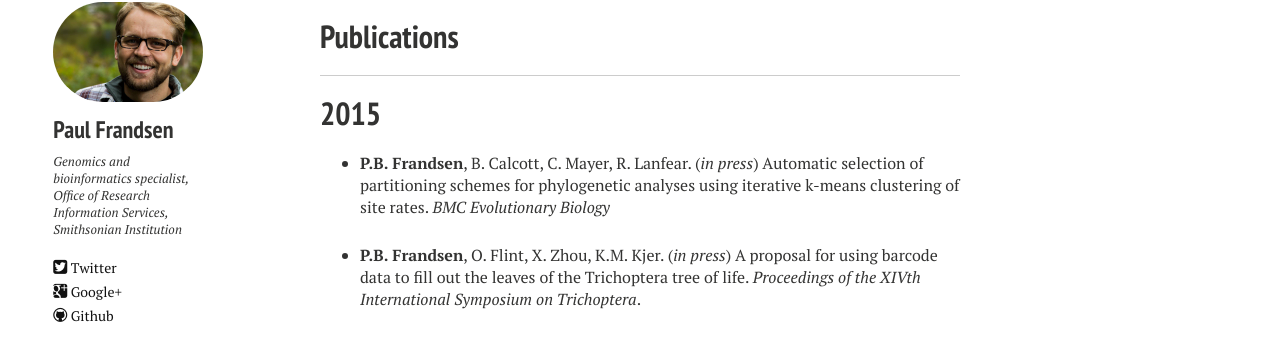
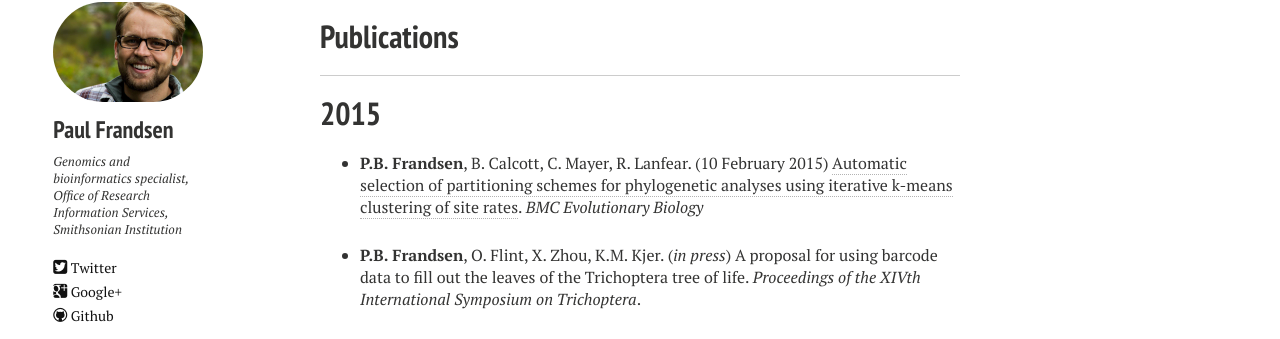
Before and after one commit to pbfrandsen/pbfrandsen.github.io, a Jekyll site: the page built from publications.md, in a window 1280 px wide. Shown: the part 423-762 px from the top of the page. Built offline with Jekyll 4.4.1, drawn with Linux system fonts in a browser that asks for light colours; nearby versions of some CDN libraries.

Commit message:
updated publications

```diff
--- a/publications.md
+++ b/publications.md
@@ -15,7 +15,7 @@ share:
 
 #2015
 
-* **P.B. Frandsen**, B. Calcott, C. Mayer, R. Lanfear. (*in press*) Automatic selection of partitioning schemes for phylogenetic analyses using iterative k-means clustering of site rates. *BMC Evolutionary Biology*
+* **P.B. Frandsen**, B. Calcott, C. Mayer, R. Lanfear. (10 February 2015) [Automatic selection of partitioning schemes for phylogenetic analyses using iterative k-means clustering of site rates](http://www.biomedcentral.com/1471-2148/15/13). *BMC Evolutionary Biology*
 
 * **P.B. Frandsen**, O. Flint, X. Zhou, K.M. Kjer. (*in press*) A proposal for using barcode data to fill out the leaves of the Trichoptera tree of life. *Proceedings of the XIVth International Symposium on Trichoptera*.
 
@@ -26,7 +26,7 @@ share:
 
 #2014
 
-* K.M. Kjer, X. Zhou, **P.B. Frandsen**, J. Thomas, R. Blahnik. (11 December 2014) <a href="http://www.senckenberg.de/files/content/forschung/publikationen/arthropodsystematics/asp_72_3/07_asp_72_3_kjer_et_al_345-354.pdf">Building species-level phylogeny using ribosomal DNA and COI barcodes: an example from the diverse caddisfly genus, *Chimarra* (Insecta: Trichoptera: Philopotamidae)</a>. *Arthropod Systematics and Phylogeny*.
+* K.M. Kjer, X. Zhou, **P.B. Frandsen**, J. Thomas, R. Blahnik. (11 December 2014) [Building species-level phylogeny using ribosomal DNA and COI barcodes: an example from the diverse caddisfly genus, *Chimarra* (Insecta: Trichoptera: Philopotamidae)](http://www.senckenberg.de/files/content/forschung/publikationen/arthropodsystematics/asp_72_3/07_asp_72_3_kjer_et_al_345-354.pdf). *Arthropod Systematics and Phylogeny*.
 
 * B. Misof\*, S. Liu, K. Meusemann, R. S. Peters, C. Mayer, A. Donath, **P. B. Frandsen**, J. Ware, R. G. Beutel, O. Niehuis, M. Petersen, 1KITE consortium (including 83 other authors), J. Wang\*, K. M. Kjer\*, X. Zhou\*. (7 November 2014) <a href="http://www.sciencemag.org/content/346/6210/763.short">Phylogenomics resolves timing and pattern of insect evolution</a>. *Science*.
 
```
Also changed, not shown: 2 other files.
